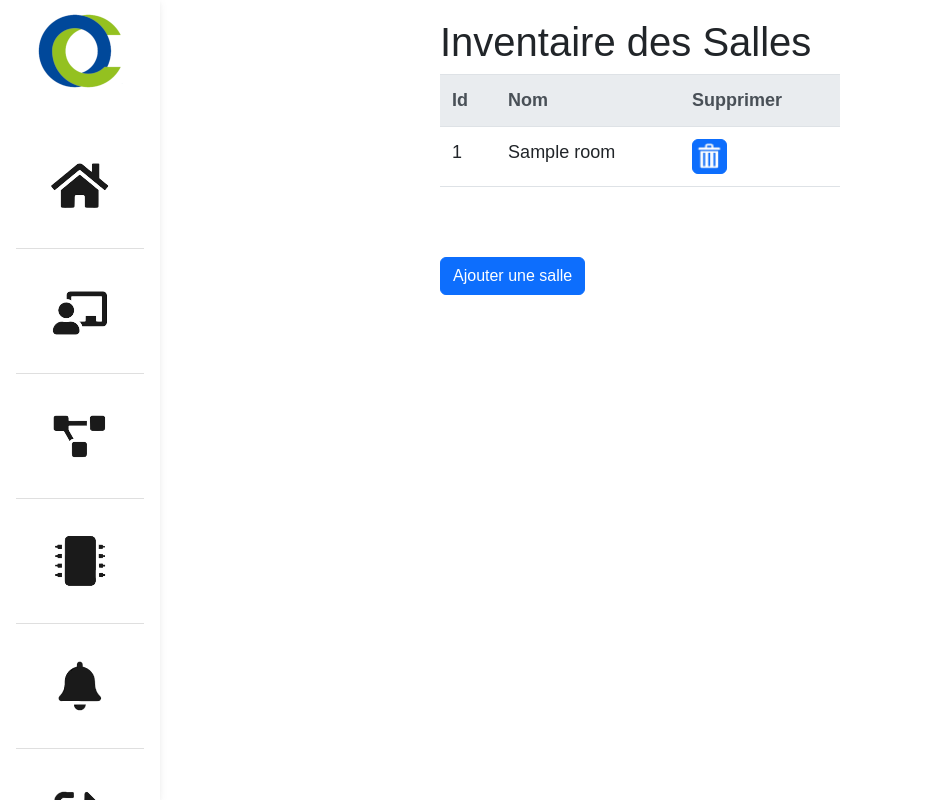
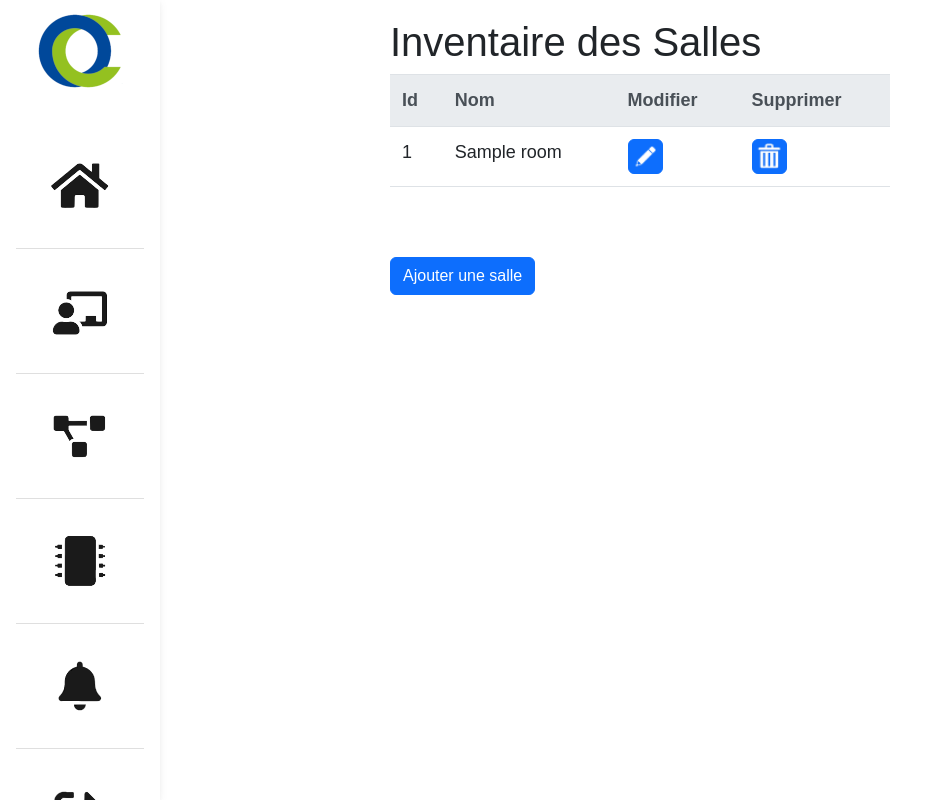
Before and after one commit to Remyto667/SmartCampus, a Symfony app: template symfony/templates/admin/lister_salles.html.twig in a window 1280 px wide. Shown: the whole page, without its empty margins (0-937 px from the left). Run offline with Twig, Linux system fonts and the light colour scheme; the template is opened without the code that fills it: most values are stand-ins (such as "Sample title", 1, 10 or a date in 2020); some libraries are stand-ins or nearby versions.

Commit message:
btn suppr et modif

```diff
--- a/symfony/src/Controller/AdminController.php
+++ b/symfony/src/Controller/AdminController.php
@@ -90,7 +90,7 @@ class AdminController extends AbstractController
     }
 
     #[Route('/admin/database/ajouter_salle', name: 'ajouter_salle')]
-    public function ajouter_Salle(Request $request, ManagerRegistry $doctrine): Response
+    public function ajouter_salle(Request $request, ManagerRegistry $doctrine): Response
     {
         $room = new Room();
         $entityManager = $doctrine->getManager();
--- a/symfony/templates/admin/lister_salles.html.twig
+++ b/symfony/templates/admin/lister_salles.html.twig
@@ -3,7 +3,7 @@
 
 {% block body %}
     <style>
-        .example-wrapper { margin: 1em auto; max-width: 400px; width: 95%; font: 18px/1.5 sans-serif; }
+        .example-wrapper { margin: 1em auto; max-width: 500px; width: 95%; font: 18px/1.5 sans-serif; }
         .example-wrapper code { background: #F5F5F5; padding: 2px 6px; }
         /* BOUTONS */
         .styled {
@@ -46,6 +46,9 @@
             width:35px;
             height:35px;
         }
+        .update {
+            background-image: url({{ asset('img/crayon_blanc.png') }});
+        }
         .delete {
             background-image: url({{ asset('img/poubelle.png') }});
         }
@@ -62,6 +65,7 @@
             <tr>
                 <th scope="col">Id</th>
                 <th scope="col">Nom</th>
+                <th scope="col">Modifier</th>
                 <th scope="col">Supprimer</th>
             </tr>
             </thead>
@@ -72,7 +76,9 @@
                     <td> {{ room.name }} </td>
                     <!-- Supprimer Salle : faire requete pour suppr de la BD -->
                     <!--<td><button class="styled" type="button">Supprimer</button></td>-->
+                    <td><a class="btn btn-primary img update favorite" href="/admin/database/supprimer_salle/{{ room.id }}" role="button"></a></td>
                     <td><a class="btn btn-primary img delete favorite" href="/admin/database/supprimer_salle/{{ room.id }}" role="button"></a></td>
+
                 </tr>
             {% endfor %}
             </tbody>
```
